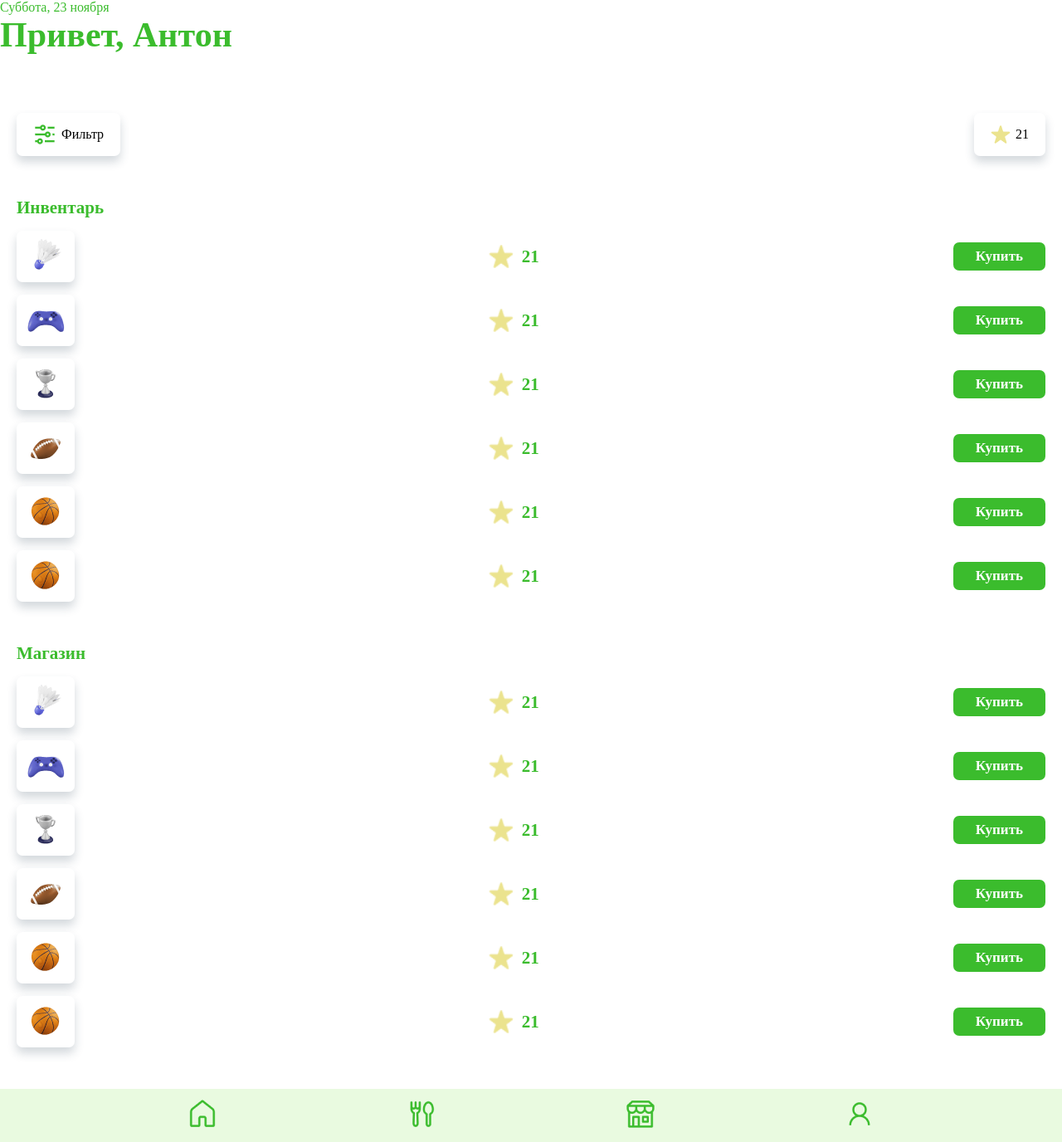
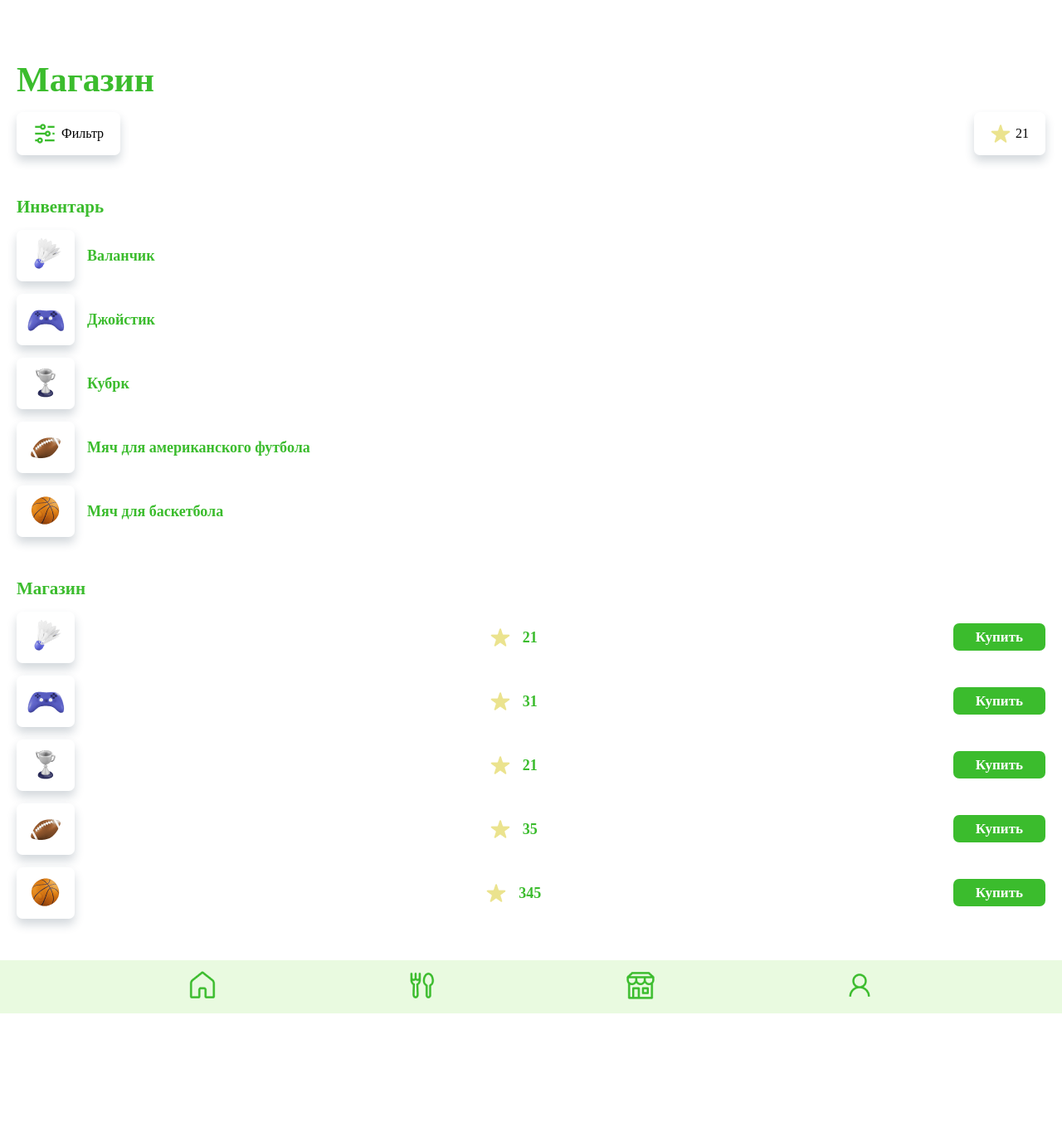
Before and after one commit to cruciffix/medscript, a Next.js app: page /shop in a window 1280 px wide. Shown: the whole page at 83% size. After the commit the page ends 1221 px from the top, so only its background shows below. Built offline with nearby package versions, Linux system fonts and the light colour scheme.

Commit message:
Исправлены визуальные косяки

```diff
--- a/app/assets/Header.module.css
+++ b/app/assets/Header.module.css
@@ -1,8 +1,17 @@
 /* Привет, Антон */
+.mainHeader {
+	/* margin-top: 60px; */
+	height: 120px;
 
+	display: flex;
+	flex-direction: column;
+	justify-content: flex-end;
+
+}
 .data {
 	color: #3bbc2d;
 }
+.headerHeadline,
 .helloName {
 	margin: 0;
 	padding: 0;
@@ -11,3 +20,16 @@
 	font-size: 42px;
 	font-weight: 700;
 }
+
+/* Остальные header */
+.headerAny {
+	height: 120px;
+	width: 56%;
+
+	margin-bottom: 15px;
+
+	display: flex;
+	justify-content: flex-end;
+	flex-direction: column;
+
+}
--- a/app/assets/ProgressLine.module.css
+++ b/app/assets/ProgressLine.module.css
@@ -71,7 +71,6 @@
 .ratingAndMessage {
     position: relative;
 
-    padding: 6px 18px 18px 18px;
 
     /* align-items: flex-start; */
 
@@ -466,15 +465,15 @@
 }
 
 .columnSearch {
-    width: 65%;
+    width: 60%;
 }
 
 .columnData {
-    width: 20%;
+    width: 25%;
 }
 
 .columnDataHeadline {
-    margin-top: 0;
+    margin-bottom: 10px;
 
     font-weight: 400;
     font-size: 20px;
@@ -590,7 +589,9 @@
 .inputSearch {
     width: 80%;
 
-    color: #000;
+    color: #91D88A;
+
+    font-size: 15px;
 
     border: none;
     outline: none;
@@ -631,9 +632,13 @@
 
 /* .columnData */
 
+
 .nutrients {
+    height: 100%;
+
     display: flex;
     flex-direction: column;
+    justify-content: space-evenly;
 
     margin-bottom: 10px;
 }
@@ -643,12 +648,12 @@
 
     color: #3bbc2d;
     font-weight: 700;
-    font-size: 10px;
+    font-size: 15px;
 }
 
 .nutrientWeight {
     color: #3bbc2d;
-    font-size: 15px;
+    font-size: 18px;
 
 }
 
@@ -733,8 +738,6 @@
     justify-content: center;
     align-items: center;
 
-    margin-top: 20px;
-
     padding: 12px 20px;
     background-color: #fff;
 
@@ -755,13 +758,17 @@
     font-size: 14px;
     color: #3BBC2D;
 }
-
-.shopItemRow {
+.shopItemRow,
+.inventoryItemRow {
     display: flex;
-    justify-content: space-between;
+    justify-content: flex-start;
     align-items: center;
 
     margin-top: 15px;
+}
+
+.shopItemRow {
+    justify-content: space-between;
 }
 
 .itemImg {
@@ -779,21 +786,16 @@
 }
 
 
-
 .itemPrice {
     display: flex;
     align-items: center;
 }
 
-.itemPrice img {
-
-    width: 30px;
-
-    margin-right: 10px;
-}
 
 .itemPrice span {
-    font-size: 21px;
+    margin-left: 15px;
+
+    font-size: 18px;
     font-weight: 600;
     color: #3BBC2D;
 }
--- a/app/components/Header.js
+++ b/app/components/Header.js
@@ -2,7 +2,7 @@ import Link from 'next/link';
 import styles from '@/app/assets/Header.module.css';
 const Header = () => {
 	return (
-		<header>
+		<header className={styles.mainHeader}>
 			<span className={styles.data}>Суббота, 23 ноября</span>
 			<h1 className={styles.helloName}>Привет, Антон</h1>
 		</header>
--- /dev/null
+++ b/app/components/HeaderAny.js
@@ -0,0 +1,10 @@
+import styles from '@/app/assets/Header.module.css';
+
+export default function HeaderAny({h1}) {
+    return (
+        <header className={styles.headerAny}>
+			<h1 className={styles.headerHeadline}>{h1}</h1>
+		</header>
+    )
+
+}
--- a/app/components/HeaderContext.js
+++ /dev/null
@@ -1,20 +0,0 @@
-"use client";
-const { createContext, useContext, useState } = require("react");
-
-// СОздаем контекст
-const HeaderContext = createContext();
-
-// Это чтобы использовать контест
-export const useHeaderContext = () => useContext(HeaderContext);
-
-export const HeaderProvider = ({ children }) => {
-    const [showDefaultHeader, setShowDefaultHeader] = useState(true);
-
-    return (
-        <HeaderContext.Provider
-            value={{ showDefaultHeader, setShowDefaultHeader }}
-        >
-            {children}
-        </HeaderContext.Provider>
-    );
-};
--- a/app/globals.css
+++ b/app/globals.css
@@ -14,5 +14,5 @@
 }
 
 .paddingInnerBlock {
-    padding: 6px 18px 18px 18px;
+    padding: 6px 20px 18px 20px;
 }
--- a/app/layout.js
+++ b/app/layout.js
@@ -2,28 +2,20 @@
 import "./globals.css";
 import Header from "./components/Header";
 import Footer from "./components/Footer";
-import { HeaderProvider, useHeaderContext } from "./components/HeaderContext";
 
-function LayoutContext({ children }) {
-    // Здесь лежит вот это:
-    // value={{ showDefaultHeader, setShowDefaultHeader }}
-    const { showDefaultHeader } = useHeaderContext();
 
+
+export default function RootLayout({ children }) {
     return (
+        // <HeaderProvider>
+        //     <LayoutContext>{children}</LayoutContext>
+        // </HeaderProvider>
         <html lang="en">
             <body>
-                {showDefaultHeader && <Header />}
+                {/* {showDefaultHeader && <Header />} */}
                 {children}
                 <Footer />
             </body>
         </html>
     );
 }
-
-export default function RootLayout({ children }) {
-    return (
-        <HeaderProvider>
-            <LayoutContext>{children}</LayoutContext>
-        </HeaderProvider>
-    );
-}
--- a/app/shop/page.js
+++ b/app/shop/page.js
@@ -1,10 +1,56 @@
 'use client';
 import styles from '@/app/assets/ProgressLine.module.css';
+import HeaderAny from '../components/headerAny';
+import { useState } from 'react';
 
 export default function Shop() {
+    let [itemPageShop, setItemPageShop] = useState([
+        {
+            id: "valanchik",
+            value: "Валанчик",
+            img: "/assets/icons/valanchik.png",
+            price: 21,
+        },
+
+        {
+            id: "jostik",
+            value: "Джойстик",
+            img: "/assets/icons/jostik.png",
+            price: 31,
+
+        },
+
+        {
+            id: "cup",
+            value: "Кубрк",
+            img: "/assets/icons/cup.png",
+            price: 21,
+
+        },
+
+        {
+            id: "ball1",
+            value: "Мяч для американского футбола",
+            img: "/assets/icons/ball1.png",
+            price: 35,
+
+        },
+
+        {
+            id: "ball2",
+            value: "Мяч для баскетбола",
+            img: "/assets/icons/ball2.png",
+            price: 345,
+
+        },
+
+    ])
     return (
+
         <div className="marginHorizontal">
-            <div className={`marginVertivalBetweenSections ${styles.filtersCurrency}`}>
+            <HeaderAny h1={"Магазин"}/>
+            <>
+                <div className={`${styles.filtersCurrency}`}>
                     <div className={styles.filtersCurrencyWrapper}>
                         <div className={styles.filter}>
                             <img src='/assets/icons/filter.png'/>
@@ -18,215 +64,66 @@ export default function Shop() {
                     </div>
                 </div>
 
-            <div className={`marginVertivalBetweenSections ${styles.shop}`}>
+                {/* Секция с инвентарем */}
+                <div className={`marginVertivalBetweenSections`}>
                     <div className={styles.shopWrapper}>
                         <div className={styles.headerShop}>
                             <h2>Инвентарь</h2>
                         </div>
-                    <div className={styles.shopItemRow}>
+
+                            {itemPageShop.map(item => {
+                                return ( <div className={styles.inventoryItemRow}>
                                     <div className={styles.itemImg}>
-                            <img src="/assets/icons/valanchik.png"/>
+                                        <img src={item.img}/>
                                     </div>
 
                                     <div className={styles.itemPrice}>
-                            <img src='/assets/icons/star.png'/>
-                            <span>21</span>
+                                        <span>{item.value}</span>
                                     </div>
 
-                        <div className={styles.buy}>
-                            <span>Купить</span>
                                 </div>
+                                )
+                                {/* shopItemRow */}
+                            })}
+
+
                     </div>
-                    {/* shopItemRow */}
-
-                    <div className={styles.shopItemRow}>
-                        <div className={styles.itemImg}>
-                            <img src="/assets/icons/jostik.png"/>
+                    {/* shopWrapper */}
                 </div>
 
-                        <div className={styles.itemPrice}>
-                            <img src='/assets/icons/star.png'/>
-                            <span>21</span>
-                        </div>
 
-                        <div className={styles.buy}>
-                            <span>Купить</span>
-                        </div>
-                    </div>
-                    {/* shopItemRow */}
-
-                    <div className={styles.shopItemRow}>
-                        <div className={styles.itemImg}>
-                            <img src="/assets/icons/cup.png"/>
-                        </div>
-
-                        <div className={styles.itemPrice}>
-                            <img src='/assets/icons/star.png'/>
-                            <span>21</span>
-                        </div>
-
-                        <div className={styles.buy}>
-                            <span>Купить</span>
-                        </div>
-                    </div>
-                    {/* shopItemRow */}
-
-                    <div className={styles.shopItemRow}>
-                        <div className={styles.itemImg}>
-                            <img src="/assets/icons/ball1.png"/>
-                        </div>
-
-                        <div className={styles.itemPrice}>
-                            <img src='/assets/icons/star.png'/>
-                            <span>21</span>
-                        </div>
-
-                        <div className={styles.buy}>
-                            <span>Купить</span>
-                        </div>
-                    </div>
-                    {/* shopItemRow */}
-
-                    <div className={styles.shopItemRow}>
-                        <div className={styles.itemImg}>
-                            <img src="/assets/icons/ball2.png"/>
-                        </div>
-
-                        <div className={styles.itemPrice}>
-                            <img src='/assets/icons/star.png'/>
-                            <span>21</span>
-                        </div>
-
-                        <div className={styles.buy}>
-                            <span>Купить</span>
-                        </div>
-                    </div>
-                    {/* shopItemRow */}
-
-                    <div className={styles.shopItemRow}>
-                        <div className={styles.itemImg}>
-                            <img src="/assets/icons/ball2.png"/>
-                        </div>
-
-                        <div className={styles.itemPrice}>
-                            <img src='/assets/icons/star.png'/>
-                            <span>21</span>
-                        </div>
-
-                        <div className={styles.buy}>
-                            <span>Купить</span>
-                        </div>
-                    </div>
-                    {/* shopItemRow */}
-                </div>
-                {/* shopWrapper */}
-
-            </div>
-
-            <div className={`marginVertivalBetweenSections ${styles.shop}`}>
+                {/* Секция с магазином */}
+                <div className={`marginVertivalBetweenSections`}>
                     <div className={styles.shopWrapper}>
                         <div className={styles.headerShop}>
                             <h2>Магазин</h2>
                         </div>
+
+                            {itemPageShop.map(item => {
+                                return (
                                 <div className={styles.shopItemRow}>
                                     <div className={styles.itemImg}>
-                            <img src="/assets/icons/valanchik.png"/>
+                                        <img src={item.img}/>
                                     </div>
 
-                        <div className={styles.itemPrice}>
+                                    <div className={`${styles.itemPrice} ${styles.shopRow}`}>
                                         <img src='/assets/icons/star.png'/>
-                            <span>21</span>
+                                        <span>{item.price}</span>
                                     </div>
 
-                        <div className={styles.buy}>
-                            <span>Купить</span>
-                        </div>
-                    </div>
-                    {/* shopItemRow */}
-
-                    <div className={styles.shopItemRow}>
-                        <div className={styles.itemImg}>
-                            <img src="/assets/icons/jostik.png"/>
+                                    <div>
+                                        <span className={styles.buy}>Купить</span>
                                     </div>
 
-                        <div className={styles.itemPrice}>
-                            <img src='/assets/icons/star.png'/>
-                            <span>21</span>
+                                </div>
+                                )
+                                {/* shopItemRow */}
+                            })}
+                    </div>
+                    {/* shopWrapper */}
                 </div>
 
-                        <div className={styles.buy}>
-                            <span>Купить</span>
-                        </div>
-                    </div>
-                    {/* shopItemRow */}
-
-                    <div className={styles.shopItemRow}>
-                        <div className={styles.itemImg}>
-                            <img src="/assets/icons/cup.png"/>
-                        </div>
-
-                        <div className={styles.itemPrice}>
-                            <img src='/assets/icons/star.png'/>
-                            <span>21</span>
-                        </div>
-
-                        <div className={styles.buy}>
-                            <span>Купить</span>
-                        </div>
-                    </div>
-                    {/* shopItemRow */}
-
-                    <div className={styles.shopItemRow}>
-                        <div className={styles.itemImg}>
-                            <img src="/assets/icons/ball1.png"/>
-                        </div>
-
-                        <div className={styles.itemPrice}>
-                            <img src='/assets/icons/star.png'/>
-                            <span>21</span>
-                        </div>
-
-                        <div className={styles.buy}>
-                            <span>Купить</span>
-                        </div>
-                    </div>
-                    {/* shopItemRow */}
-
-                    <div className={styles.shopItemRow}>
-                        <div className={styles.itemImg}>
-                            <img src="/assets/icons/ball2.png"/>
-                        </div>
-
-                        <div className={styles.itemPrice}>
-                            <img src='/assets/icons/star.png'/>
-                            <span>21</span>
-                        </div>
-
-                        <div className={styles.buy}>
-                            <span>Купить</span>
-                        </div>
-                    </div>
-                    {/* shopItemRow */}
-
-                    <div className={styles.shopItemRow}>
-                        <div className={styles.itemImg}>
-                            <img src="/assets/icons/ball2.png"/>
-                        </div>
-
-                        <div className={styles.itemPrice}>
-                            <img src='/assets/icons/star.png'/>
-                            <span>21</span>
-                        </div>
-
-                        <div className={styles.buy}>
-                            <span>Купить</span>
-                        </div>
-                    </div>
-                    {/* shopItemRow */}
-                </div>
-                {/* shopWrapper */}
-
-            </div>
+            </>
         </div>
     )
 }
```
Also changed, not shown: app/components/Post.js (deleted, +0 -15 lines), app/foodDiary/layout.js (deleted, +0 -23 lines), app/foodDiary/page.js (+7 -4 lines), app/page.js (+5 -2 lines). Lines whose indentation alone changed are shown as unchanged.
